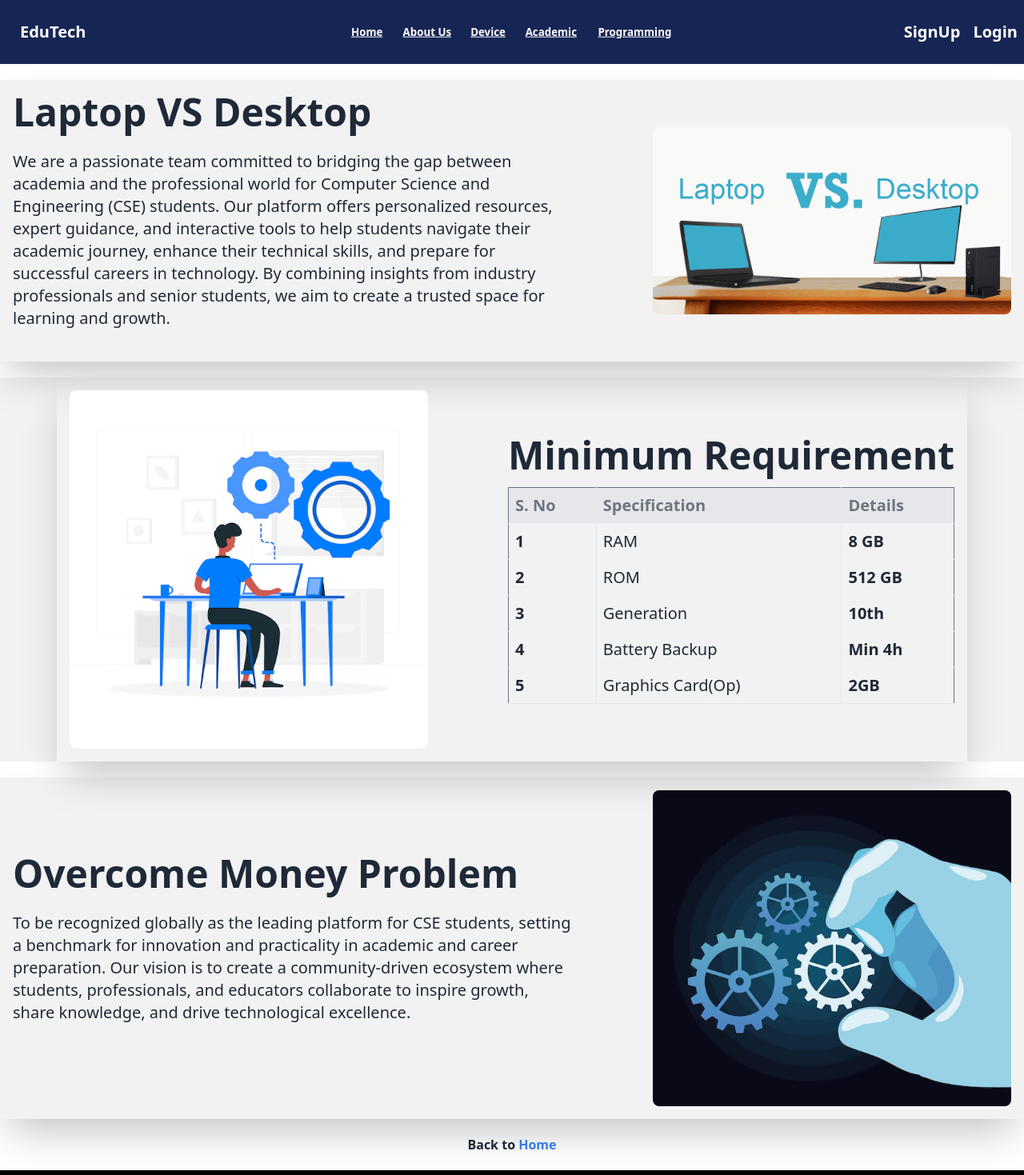
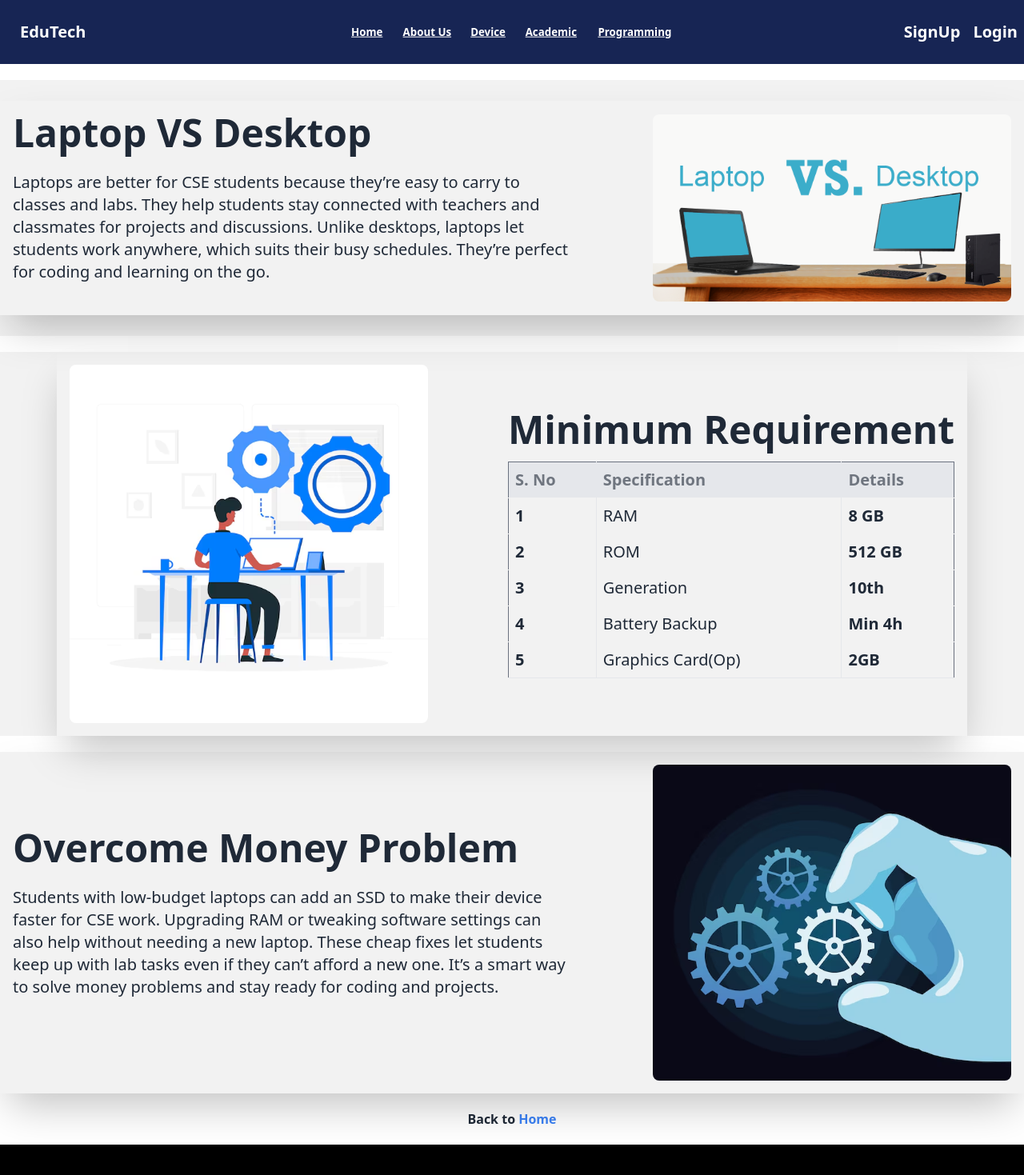
Before and after one commit to Md-Rabiul-Islam75/it-based-education-and-profession, a React (Vite) app: page /alldevice in a window 1280 px wide. Shown: the top 1469 px of the page at 80% size. Built offline with nearby package versions, Linux system fonts and the light colour scheme.

Commit message:
Some informative text added

```diff
--- a/src/Components/Login.jsx
+++ b/src/Components/Login.jsx
@@ -157,7 +157,7 @@ const Login = () => {
               />
             </div>
             <div className="form-control mt-6">
-              <button className="btn bg-blue-800 text-white">Login</button>
+              <button className="btn bg-blue-800 hover:bg-green-500 text-white">Login</button>
             </div>
           </form>
 
--- a/src/Components/SignUp.jsx
+++ b/src/Components/SignUp.jsx
@@ -133,7 +133,7 @@ const SignUp = () => {
                 </div>
 
                 <div className="form-control mt-6">
-                  <button type="submit" className="btn bg-blue-800 text-white">
+                  <button type="submit" className="btn bg-blue-800 hover:bg-green-500 text-white">
                     SignUp
                   </button>
                 </div>
--- a/src/pages/AllDevice.jsx
+++ b/src/pages/AllDevice.jsx
@@ -13,14 +13,7 @@ const AllDevice = () => {
           <div>
             <h1 className="text-5xl font-bold">Laptop VS Desktop</h1>
             <p className="py-6 text-xl">
-              We are a passionate team committed to bridging the gap between
-              academia and the professional world for Computer Science and
-              Engineering (CSE) students. Our platform offers personalized
-              resources, expert guidance, and interactive tools to help students
-              navigate their academic journey, enhance their technical skills,
-              and prepare for successful careers in technology. By combining
-              insights from industry professionals and senior students, we aim
-              to create a trusted space for learning and growth.
+              Laptops are better for CSE students because they’re easy to carry to classes and labs. They help students stay connected with teachers and classmates for projects and discussions. Unlike desktops, laptops let students work anywhere, which suits their busy schedules. They’re perfect for coding and learning on the go.
             </p>
           </div>
 
@@ -90,12 +83,7 @@ const AllDevice = () => {
           <div>
             <h1 className="text-5xl font-bold">Overcome Money Problem</h1>
             <p className="py-6 text-xl">
-              To be recognized globally as the leading platform for CSE
-              students, setting a benchmark for innovation and practicality in
-              academic and career preparation. Our vision is to create a
-              community-driven ecosystem where students, professionals, and
-              educators collaborate to inspire growth, share knowledge, and
-              drive technological excellence.
+              Students with low-budget laptops can add an SSD to make their device faster for CSE work. Upgrading RAM or tweaking software settings can also help without needing a new laptop. These cheap fixes let students keep up with lab tasks even if they can’t afford a new one. It’s a smart way to solve money problems and stay ready for coding and projects.
             </p>
           </div>
 
--- a/src/pages/SingleAcademicPage.jsx
+++ b/src/pages/SingleAcademicPage.jsx
@@ -9,7 +9,7 @@ const SingleAcademicPage = ({ course }) => {
   }
 
   return (
-    <Link onClick={() =>hanldeCourseName(subjectName)}  to={`/academic/course/${subjectName}`} className="card bg-base-200 hover:bg-green-500 rounded-2xl w-85 shadow-xl my-2">
+    <Link onClick={() =>hanldeCourseName(subjectName)}  to={`/academic/course/${subjectName}`} className="card bg-base-200 hover:bg-purple-300 rounded-2xl w-85 shadow-xl my-2">
       <figure>
         <img src={imageLink} alt="" className="w-70 h-[160px] py-3" />
       </figure>
```
